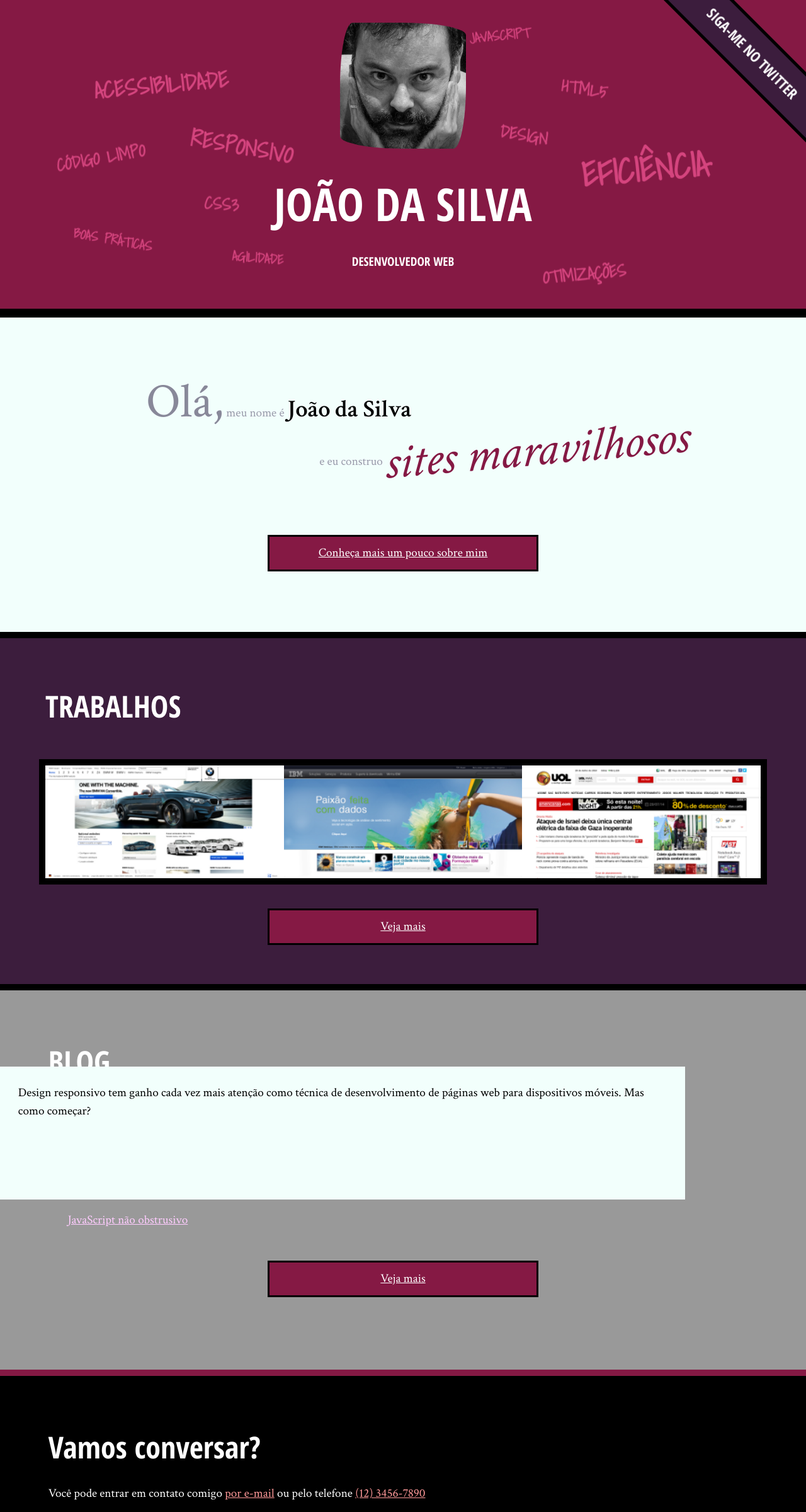
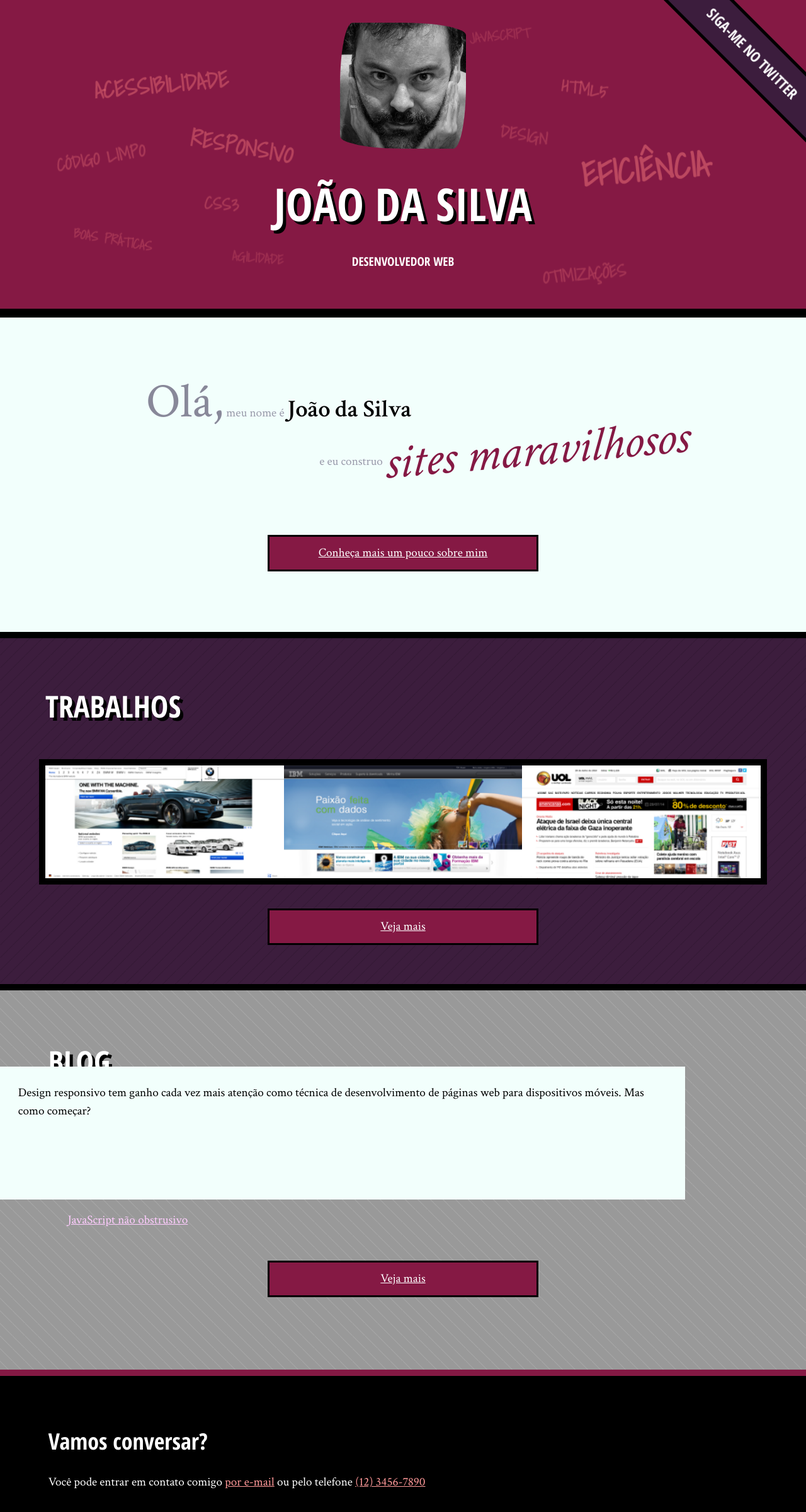
Before and after one commit to KathLouise/HTML-e-CSS-2, a plain HTML site: page index.html in a window 1280 px wide and 2400 px high. Shown: the whole page at 63% size. Drawn offline with Linux system fonts and the light colour scheme.

Commit message:
Atualização de conteúdo
Aplicação de novos elementos de css das aulas 5, 6 e 7.

```diff
--- a/css/index.css
+++ b/css/index.css
@@ -20,12 +20,17 @@ body {
     color: #fff;
     text-align: center;
     font-size: 3.75rem;
+    text-shadow: 5px 5px #000;
 }
 
 .subtitulo-principal{
     font-family: "Open Sans Condensed", "Arial", sans-serif;
     text-align: center;
     font-size: 1rem;
+}
+
+.subtitulo {
+    text-shadow: 5px 5px #000;
 }
 
 .foto-home {
@@ -50,13 +55,14 @@ body {
     font-family: "Shadows Into Light", cursive;
     font-weight: bold;
     font-size: 100%;
-    color: #D5447E;
+    color: rgba(255, 127, 127, 0.5);
     position: absolute;
 }
 
 .eficiencia {
     top: 40%;
     left: 60%;
+    opacity: .9;
     -webkit-transform: translate(-50%, -50%) translateZ(4px) rotate(-5deg) scale(.25);
             transform: translate(-50%, -50%) translateZ(4px) rotate(-5deg) scale(.25);
 }
@@ -64,6 +70,7 @@ body {
 .boas-praticas {
     top: 70%;
     left: 20%;
+    opacity: .5;
     -webkit-transform: translate(-50%, -50%) translateZ(1px) rotate(10deg) scale(.25);
             transform: translate(-50%, -50%) translateZ(1px) rotate(10deg) scale(.25);
 }
@@ -71,6 +78,7 @@ body {
 .codigo-limpo {
     top: 45%;
     left: 25%;
+    opacity: .6;
     -webkit-transform: translate(-50%, -50%) translateZ(2px) rotate(-10deg) scale(.25);
             transform: translate(-50%, -50%) translateZ(2px) rotate(-10deg) scale(.25);
 }
@@ -78,6 +86,7 @@ body {
 .css3 {
     top: 55%;
     left: 35%;
+    opacity: .6;
     -webkit-transform: translate(-50%, -50%) translateZ(2px) rotate(5deg) scale(.25);
             transform: translate(-50%, -50%) translateZ(2px) rotate(5deg) scale(.25);
 }
@@ -85,6 +94,7 @@ body {
 .html5 {
     top: 30%;
     left: 65%;
+    opacity: .7;
     -webkit-transform: translate(-50%, -50%) translateZ(2px) rotate(10deg) scale(.25);
             transform: translate(-50%, -50%) translateZ(2px) rotate(10deg) scale(.25);
 }
@@ -92,6 +102,7 @@ body {
 .javascript {
     top: 15%;
     left: 60%;
+    opacity: .4;
     -webkit-transform: translate(-50%, -50%) translateZ(1px) rotate(-5deg) scale(.25);
             transform: translate(-50%, -50%) translateZ(1px) rotate(-5deg) scale(.25);
 }
@@ -99,6 +110,7 @@ body {
 .acessibilidade {
     top: 30%;
     left: 35%;
+    opacity: .8;
     -webkit-transform: translate(-50%, -50%) translateZ(3px) rotate(-5deg) scale(.25);
             transform: translate(-50%, -50%) translateZ(3px) rotate(-5deg) scale(.25);
 }
@@ -106,6 +118,7 @@ body {
 .responsivo {
     top: 40%;
     left: 40%;
+    opacity: .8;
     -webkit-transform: translate(-50%, -50%) translateZ(3px) rotate(10deg) scale(.25);
             transform: translate(-50%, -50%) translateZ(3px) rotate(10deg) scale(.25);
 }
@@ -113,6 +126,7 @@ body {
 .otimizacoes {
     top: 70%;
     left: 65%;
+    opacity: .5;
     -webkit-transform: translate(-50%, -50%) translateZ(2px) rotate(-5deg) scale(.25);
             transform: translate(-50%, -50%) translateZ(2px) rotate(-5deg) scale(.25);
 }
@@ -120,6 +134,7 @@ body {
 .agilidade {
     top: 75%;
     left: 35%;
+    opacity: 0.4;
     -webkit-transform: translate(-50%, -50%) translateZ(1px) rotate(5deg) scale(.25);
             transform: translate(-50%, -50%) translateZ(1px) rotate(5deg) scale(.25);
 }
@@ -127,6 +142,7 @@ body {
 .design {
     top: 40%;
     left: 60%;
+    opacity: .5;
     -webkit-transform: translate(-50%, -50%) translateZ(2px) rotate(10deg) scale(.25);
             transform: translate(-50%, -50%) translateZ(2px) rotate(10deg) scale(.25);
 }
@@ -188,6 +204,15 @@ body {
     border-top: 10px solid #000;
     border-bottom: 10px solid #000;
     padding: 1.25em;
+    background-image: linear-gradient(135deg,
+                        transparent,
+                        transparent 14px,
+                        rgba(0, 0, 0, 0.1) 14px,
+                        rgba(0, 0, 0, 0.1) 15px,
+                        transparent 15px,
+                        transparent);
+    background-size: 20px 20px;
+    background-attachment: fixed;
 }
 
 .trabalhos h2 {
@@ -218,6 +243,15 @@ body {
     border-bottom: 10px solid #851944;
     padding: 4em;
     position: relative;
+    background-image: linear-gradient(-135deg,
+                        transparent,
+                        transparent 14px,
+                        rgba(255, 255, 255, 0.1) 14px,
+                        rgba(255, 255, 255, 0.1) 15px,
+                        transparent 15px,
+                        transparent);
+    background-size: 20px 20px;
+    background-attachment: fixed;
 }
 
 .blog h2{
--- a/css/portfolio.css
+++ b/css/portfolio.css
@@ -23,3 +23,7 @@
 .uol {
 	float: right;
 }
+
+.figuras {
+	box-shadow: 0 0 4px #000;
+}
--- a/css/site.css
+++ b/css/site.css
@@ -51,7 +51,6 @@ p {
     margin-left: auto;
     margin-right: auto;
     padding: 1.875em 0;
-
 }
 
 .barra-navegacao {
@@ -125,13 +124,15 @@ em {
     margin-top: 1.25em;
 }
 
-#rodape-pagina {
-	background-color: #000;
+.rodape-pagina {
 	color: #F2FFFC;
 	clear: both;
 	position: fixed;
 	bottom: 0;
-	width: 100%;
+    width: 100%;
+    text-align: center;
+    background-color: rgba(0, 0, 0, 0.8);
+    box-sizing: border-box;
 }
 
 .fiat {
--- a/index.html
+++ b/index.html
@@ -37,7 +37,7 @@
             <a class="botao-index" href="bio.html">Conheça mais um pouco sobre mim</a>
         </section>
         <section class="secao-inicio trabalhos">
-            <h2>Trabalhos</h2>
+            <h2 class="subtitulo">Trabalhos</h2>
             <ul>
                 <li><img src="img/bmw.png" alt="Site da BMW"></li>
                 <li><img src="img/ibm.png" alt="Site da IBM"></li>
@@ -46,7 +46,7 @@
             <a class="botao-index" href="portfolio.html">Veja mais</a>
         </section>
         <section class="secao-inicio blog">
-            <h2>Blog</h2>
+            <h2 class="subtitulo">Blog</h2>
             <small>Últimos posts</small>
             <ol>
                 <li class="mais-recente">
@@ -66,7 +66,7 @@
         </section>
     </main>
     <footer>
-        <h2>Vamos conversar?</h2>
+        <h2 class="subtitulo">Vamos conversar?</h2>
         <p>Você pode entrar em contato comigo <a href="contato.html">por e-mail</a> ou pelo telefone <a href="tel:+551234567890">(12) 3456-7890</a></p>
     </footer>
 </body>
```
Also changed, not shown: bio.html (+1 -1 lines), blog.html (+1 -1 lines), css/blog.css (+8 -5 lines), portfolio.html (+5 -5 lines).
